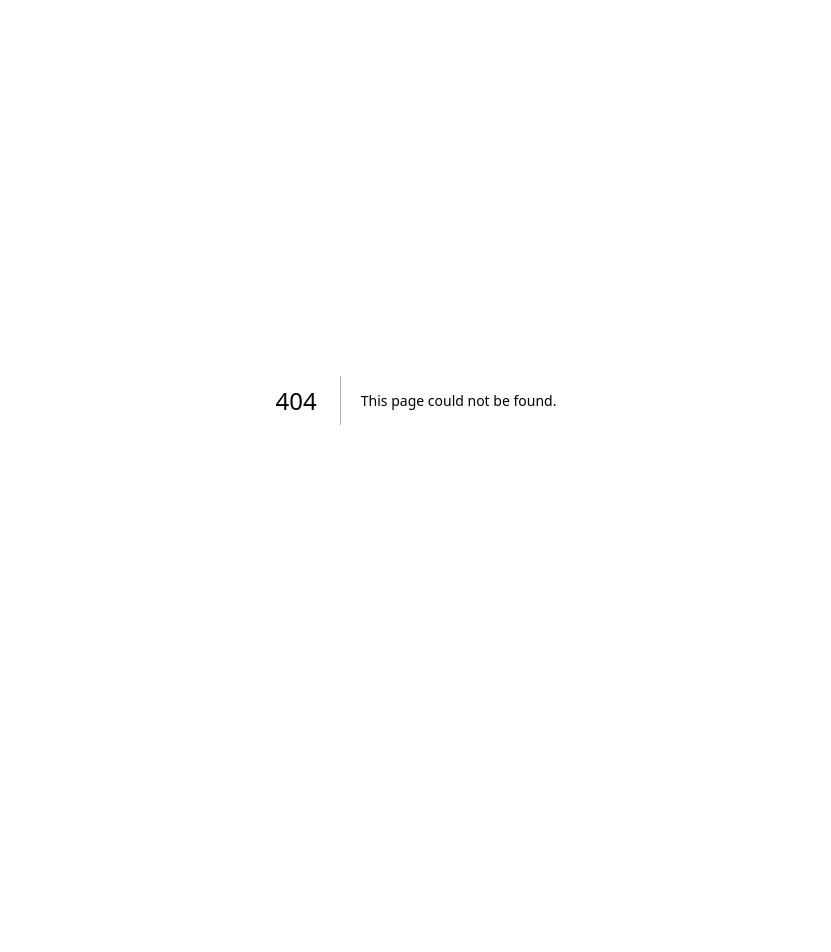
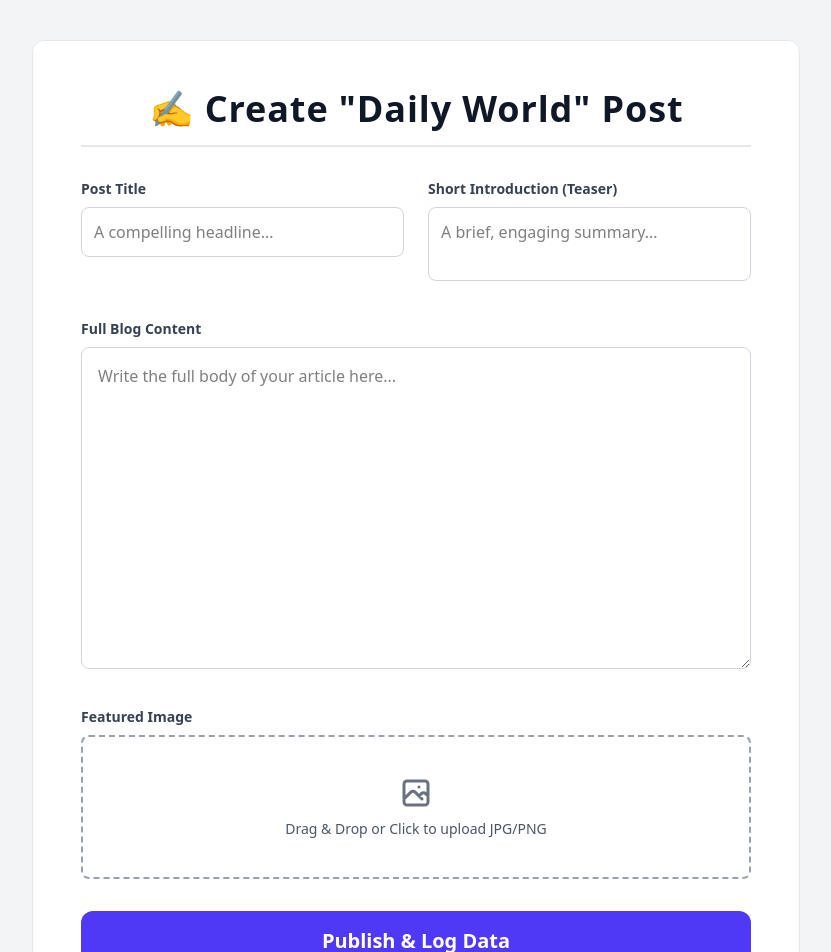
Before and after one commit to afterrender1/blogging-web, a Next.js app in the folder frontend/: page /admin/post in a window 1280 px wide. Before the commit this address had no page. Shown: the top 952 px of the page, without its empty margins (224-1055 px from the left). Before the commit the page ends 800 px from the top, so only its background shows below. Built offline with nearby package versions, Linux system fonts and the light colour scheme.

Commit message:
form ready

```diff
--- /dev/null
+++ b/frontend/app/admin/page.jsx
@@ -0,0 +1,11 @@
+import React from 'react'
+
+const page = () => {
+  return (
+    <div>
+      admin main page
+    </div>
+  )
+}
+
+export default page
--- /dev/null
+++ b/frontend/app/admin/post/page.jsx
@@ -0,0 +1,14 @@
+import CreatePostHere from '@/components/CreatePostHere'
+import React from 'react'
+
+const page = () => {
+  return (
+    <div>
+
+<CreatePostHere/>
+
+    </div>
+  )
+}
+
+export default page
--- a/frontend/app/layout.js
+++ b/frontend/app/layout.js
@@ -1,6 +1,17 @@
 import "./globals.css";
+import { Poppins, Montserrat } from 'next/font/google';
 
+const poppins = Poppins({
+  subsets: ['latin'],
+  weight: ['400'], // Define the weights you need
+  variable: '--font-poppins',
+});
 
+const montserrat = Montserrat({
+  subsets: ['latin'],
+  weight: ['500', '600', '700'],
+  variable: '--font-montserrat',
+});
 export const metadata = {
   title: "Create Next App",
   description: "Generated by create next app",
@@ -10,7 +21,7 @@ export default function RootLayout({ children }) {
   return (
     <html lang="en">
       <body
-        className={` antialiased`}
+        className={`${poppins.variable} ${montserrat.variable} antialiased`}
       >
         {children}
       </body>
--- /dev/null
+++ b/frontend/components/CreatePostHere.jsx
@@ -0,0 +1,151 @@
+// CreatePostHere.js
+"use client";
+import React, { useState } from 'react';
+
+const CreatePostHere = () => {
+    // State Management for Form Fields
+    const [title, setTitle] = useState('');
+    const [intro, setIntro] = useState('');
+    const [content, setContent] = useState('');
+    const [imageFile, setImageFile] = useState(null);
+    const [loading, setLoading] = useState(false);
+
+    // Submission Handler (for logging data)
+    const handleSubmit = (e) => {
+        e.preventDefault();
+        setLoading(true);
+
+        if (!title || !intro || !content || !imageFile) {
+            alert("All fields are required to submit the post.");
+            setLoading(false);
+            return;
+        }
+
+        // --- LOGGING DATA (Developer Requirement) ---
+        console.log("--- New Post Data Log (Console.log Life) ---");
+        console.log("Title:", title);
+        console.log("Intro (Short Description):", intro);
+        console.log("Content Length:", content.length, "characters");
+        console.log("Image File Name:", imageFile.name);
+        console.log("Image File Type:", imageFile.type);
+        console.log("Image File Size:", (imageFile.size / 1024).toFixed(2), "KB");
+        console.log("-------------------------------------------");
+
+        // Simulate API call delay
+        setTimeout(() => {
+            alert("Form data logged! Ready for Firebase integration.");
+            setLoading(false);
+            // Reset form
+            setTitle('');
+            setIntro('');
+            setContent('');
+            setImageFile(null);
+        }, 1500);
+    };
+
+    return (
+        // Brightened background, minimal padding on edges
+        <div className="min-h-screen bg-gray-100 flex flex-col justify-center items-center py-10 px-4 sm:px-6 lg:px-8">
+            {/* White container, NO shadow, minimal rounded edges for cleaner look */}
+            <div className="w-full max-w-3xl bg-white rounded-xl p-6 sm:p-10 lg:p-12 border border-gray-200">
+
+                {/* Header (Using Poppins variable for strong hierarchy) */}
+                <h1 className="text-3xl sm:text-4xl font-semibold mb-8 text-center text-gray-900 border-b-2 border-gray-200 pb-4 tracking-wide ">
+                    ✍️ Create "Daily World" Post
+                </h1>
+
+                <form onSubmit={handleSubmit} className="space-y-8">
+
+                    {/* Input Group: Title, Intro */}
+                    <div className="grid grid-cols-1 md:grid-cols-2 gap-6">
+                        {/* 1. Post Title */}
+                        <div>
+                            <label htmlFor="title" className="block text-sm font-semibold mb-2 text-gray-700 ">Post Title</label>
+                            <input
+                                id="title"
+                                type="text"
+                                value={title}
+                                onChange={(e) => setTitle(e.target.value)}
+                                // Flat look: thinner border, focus uses a subtle accent color
+                                className="w-full rounded-lg border-gray-300 border focus:ring-1 focus:ring-indigo-400 focus:border-indigo-400 p-3 transition duration-200 bg-white"
+                                placeholder="A compelling headline..."
+                                required
+                            />
+                        </div>
+
+                        {/* 2. Short Introduction/Teaser */}
+                        <div>
+                            <label htmlFor="intro" className="block text-sm font-semibold mb-2 text-gray-700 ">Short Introduction (Teaser)</label>
+                            <textarea
+                                id="intro"
+                                rows="2"
+                                value={intro}
+                                onChange={(e) => setIntro(e.target.value)}
+                                // Flat look: thinner border, focus uses a subtle accent color
+                                className="w-full rounded-lg border-gray-300 border focus:ring-1 focus:ring-indigo-400 focus:border-indigo-400 p-3 transition duration-200 resize-none bg-white"
+                                placeholder="A brief, engaging summary..."
+                                required
+                            ></textarea>
+                        </div>
+                    </div>
+
+                    {/* 3. Full Content */}
+                    <div>
+                        <label htmlFor="content" className="block text-sm font-semibold mb-2 text-gray-700 ">Full Blog Content</label>
+                        <textarea
+                            id="content"
+                            rows="12"
+                            value={content}
+                            onChange={(e) => setContent(e.target.value)}
+                            // Flat look: thinner border, focus uses a subtle accent color
+                            className="w-full rounded-lg border-gray-300 border focus:ring-1 focus:ring-indigo-400 focus:border-indigo-400 p-4 transition duration-200 bg-white"
+                            placeholder="Write the full body of your article here..."
+                            required
+                        ></textarea>
+                    </div>
+
+                    {/* 4. Featured Image Upload */}
+                    <div>
+                        <label htmlFor="image-upload" className="block text-sm font-semibold mb-2 text-gray-700 ">Featured Image</label>
+                        <div className="flex items-center justify-center w-full">
+                            <label
+                                htmlFor="image-upload"
+                                className={`cursor-pointer flex flex-col items-center justify-center w-full h-36 border-2 border-dashed rounded-lg transition p-4
+                                            ${imageFile
+                                                ? 'border-green-500 bg-green-50'
+                                                : 'border-gray-400 hover:bg-gray-50'}`} // Subtle hover on flat design
+                            >
+                                <svg className="w-9 h-9 text-gray-500" fill="none" stroke="currentColor" viewBox="0 0 24 24" xmlns="http://www.w3.org/2000/svg"><path strokeLinecap="round" strokeLinejoin="round" strokeWidth="2" d="M4 16l4.586-4.586a2 2 0 012.828 0L16 16m-2-2l1.586-1.586a2 2 0 012.828 0L20 14m-6-6h.01M6 20h12a2 2 0 002-2V6a2 2 0 00-2-2H6a2 2 0 00-2 2v12a2 2 0 002 2z"></path></svg>
+                                <p className={`mt-2 text-sm font-medium ${imageFile ? 'text-green-700' : 'text-gray-600'}`}>
+                                    {imageFile ? `File Selected: ${imageFile.name}` : 'Drag & Drop or Click to upload JPG/PNG'}
+                                </p>
+                                <input
+                                    id="image-upload"
+                                    type="file"
+                                    accept="image/png, image/jpeg"
+                                    className="hidden"
+                                    onChange={(e) => setImageFile(e.target.files[0])}
+                                    required
+                                />
+                            </label>
+                        </div>
+                    </div>
+
+                    {/* 5. Submit Button */}
+                    <button
+                        type="submit"
+                        disabled={loading}
+                        className={`w-full py-4 rounded-xl text-xl font-bold text-white transition duration-300
+                                    ${loading
+                                      ? "bg-indigo-300 cursor-not-allowed"
+                                      : "bg-indigo-600 hover:bg-indigo-700 active:bg-indigo-800"}`}
+                    >
+                        {loading ? "Processing Data..." : "Publish & Log Data"}
+                    </button>
+                </form>
+            </div>
+        </div>
+    );
+};
+
+export default CreatePostHere;
```
